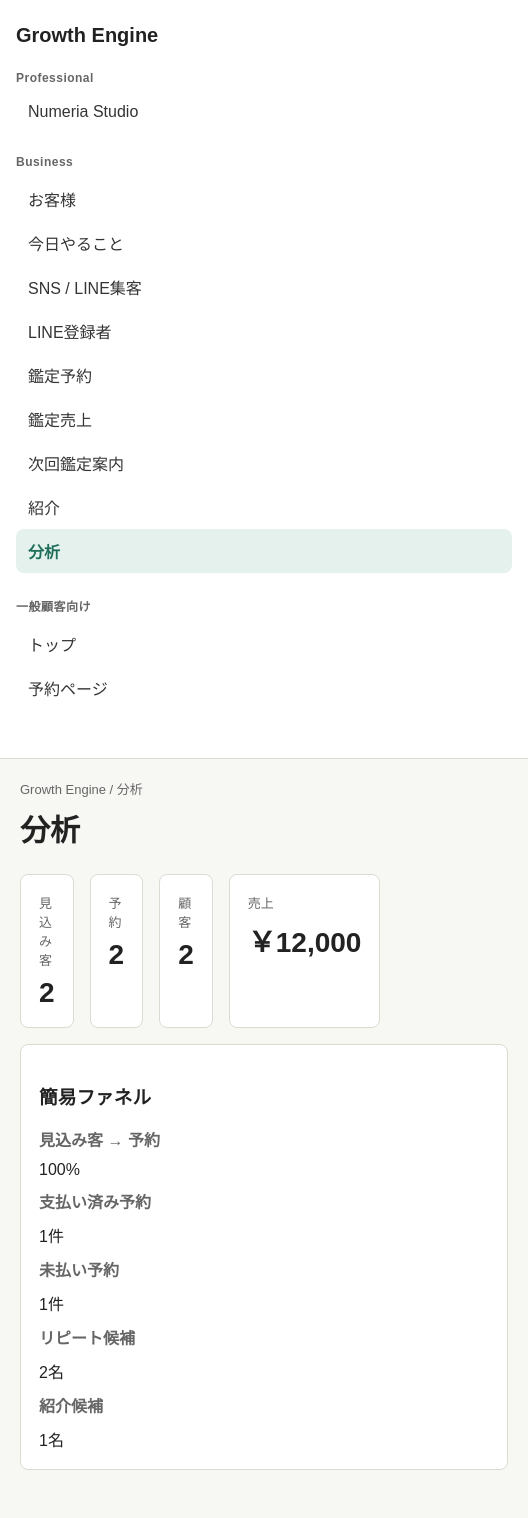
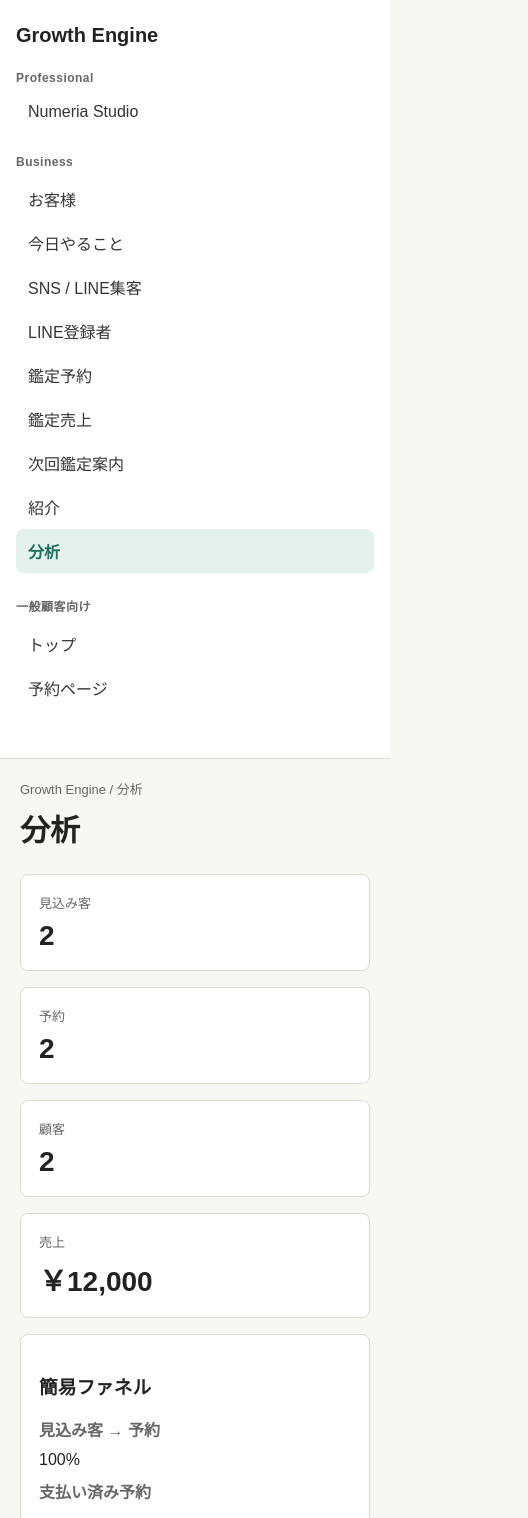
Before and after one commit to karukimori-wq/Growth-Engine, a Next.js app: page /app/business/analytics in a window 390 px wide. Shown: the top 1518 px of the page, 528 px wide, since content can reach past the window. Before the commit the page ends 1490 px from the top, so only its background shows below. Built offline with nearby package versions, Linux system fonts and the light colour scheme.

Commit message:
Build out Growth Engine core screens

```diff
--- a/src/app/globals.css
+++ b/src/app/globals.css
@@ -113,6 +113,10 @@ textarea {
 
 .span-4 {
   grid-column: span 4;
+}
+
+.span-3 {
+  grid-column: span 3;
 }
 
 .span-6 {
@@ -308,6 +312,7 @@ textarea {
   }
 
   .span-4,
+  .span-3,
   .span-6,
   .span-8,
   .span-12 {
```
